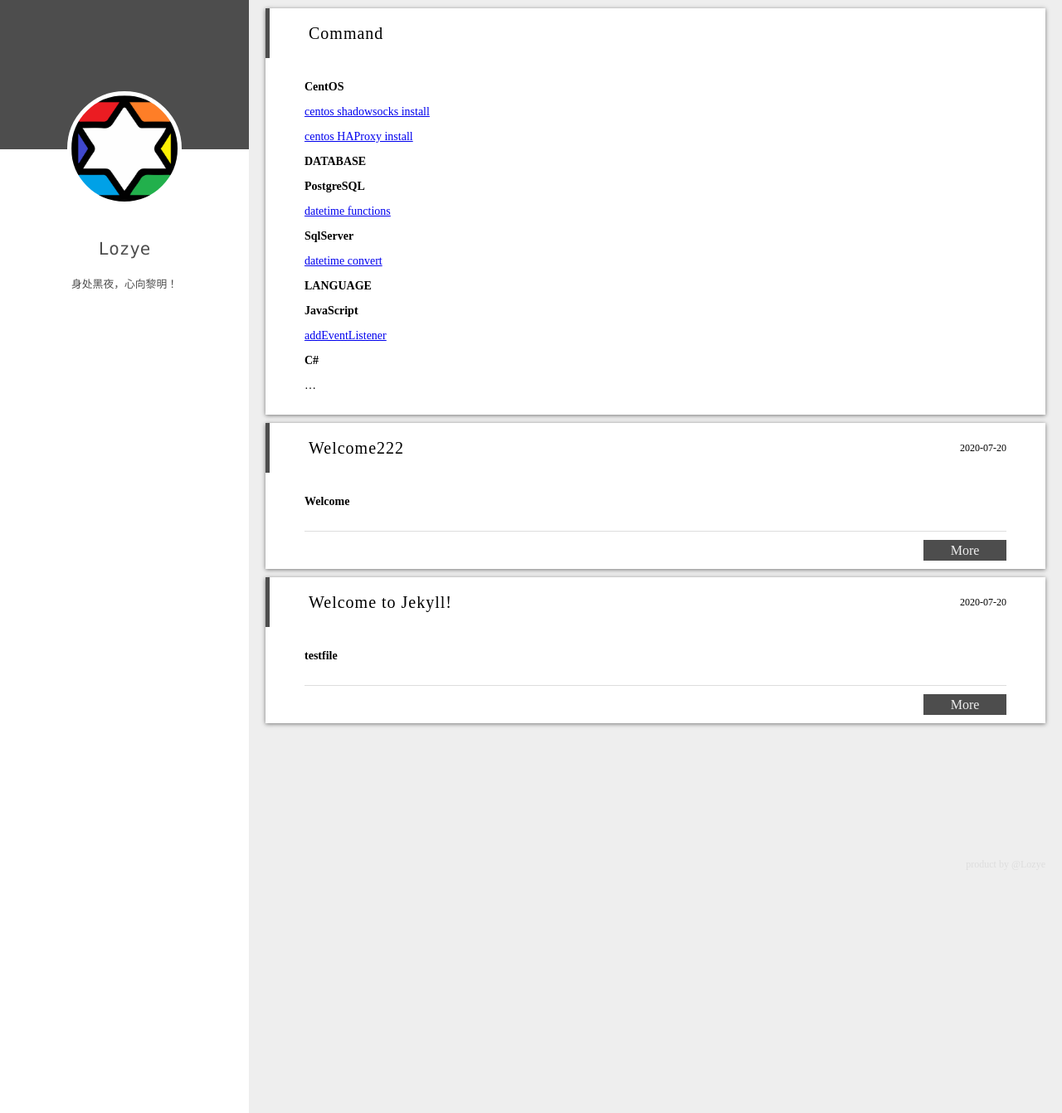
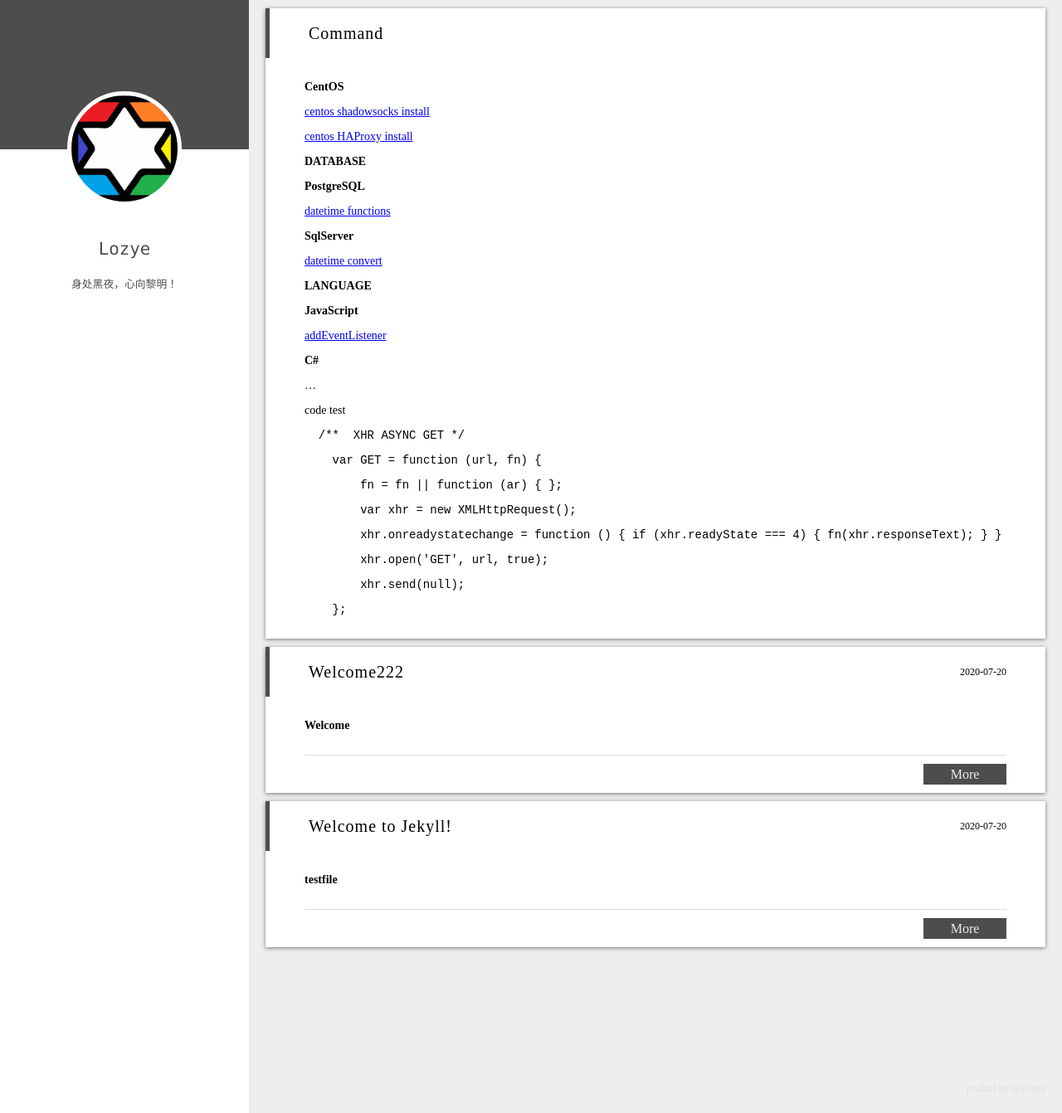
Before and after one commit to lozye/lozye, a Jekyll site: the page built from index.md, in a window 1280 px wide and 1342 px high. Shown: the whole window at 83% size. Built offline with Jekyll 4.4.1, drawn with Linux system fonts in a browser that asks for light colours.

Commit message:
v20200720

````diff
--- a/index.md
+++ b/index.md
@@ -25,3 +25,17 @@ title:  Command
 
 #### C#
 + ...
+
+
+> code test
+
+```js
+  /**  XHR ASYNC GET */
+    var GET = function (url, fn) {
+        fn = fn || function (ar) { };
+        var xhr = new XMLHttpRequest();
+        xhr.onreadystatechange = function () { if (xhr.readyState === 4) { fn(xhr.responseText); } }
+        xhr.open('GET', url, true);
+        xhr.send(null);
+    };
+```
````
